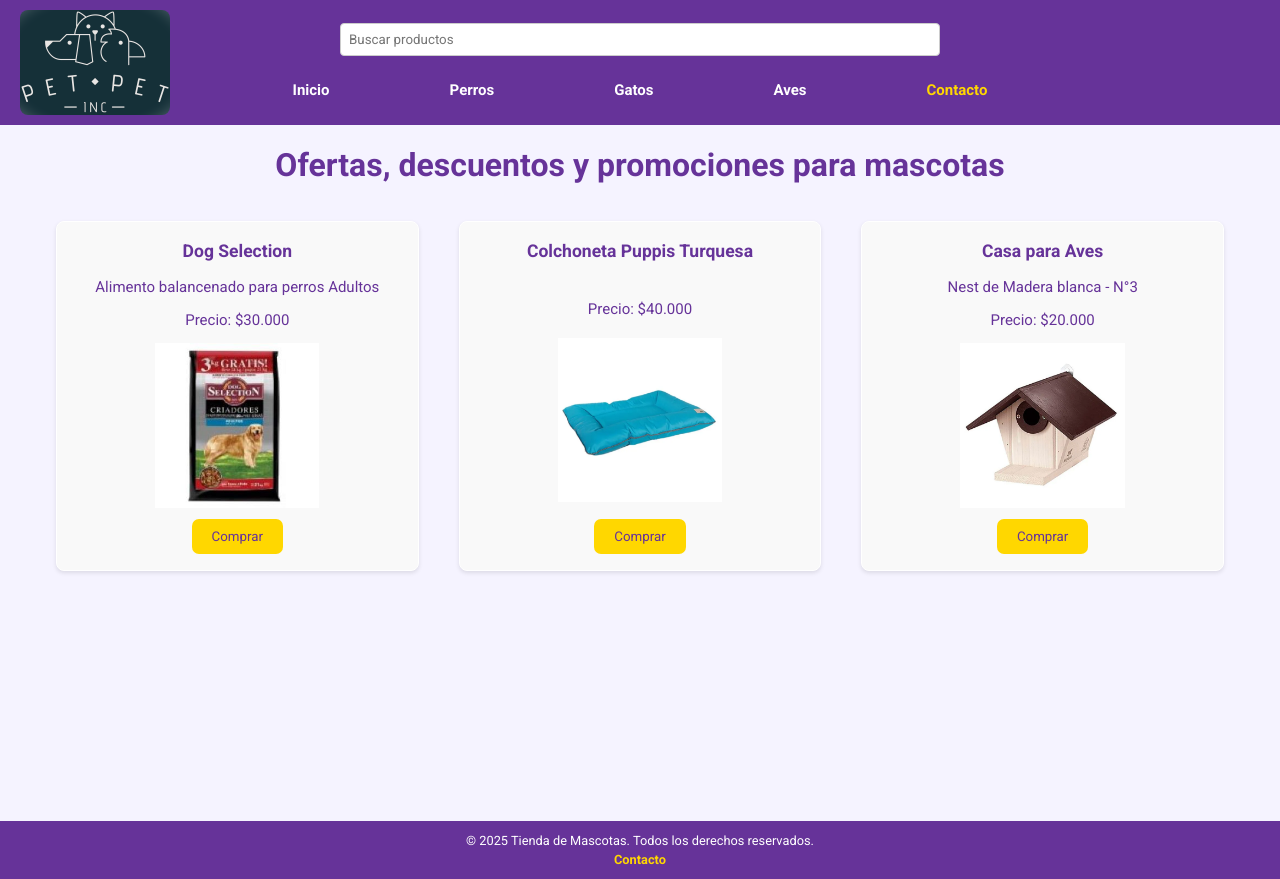
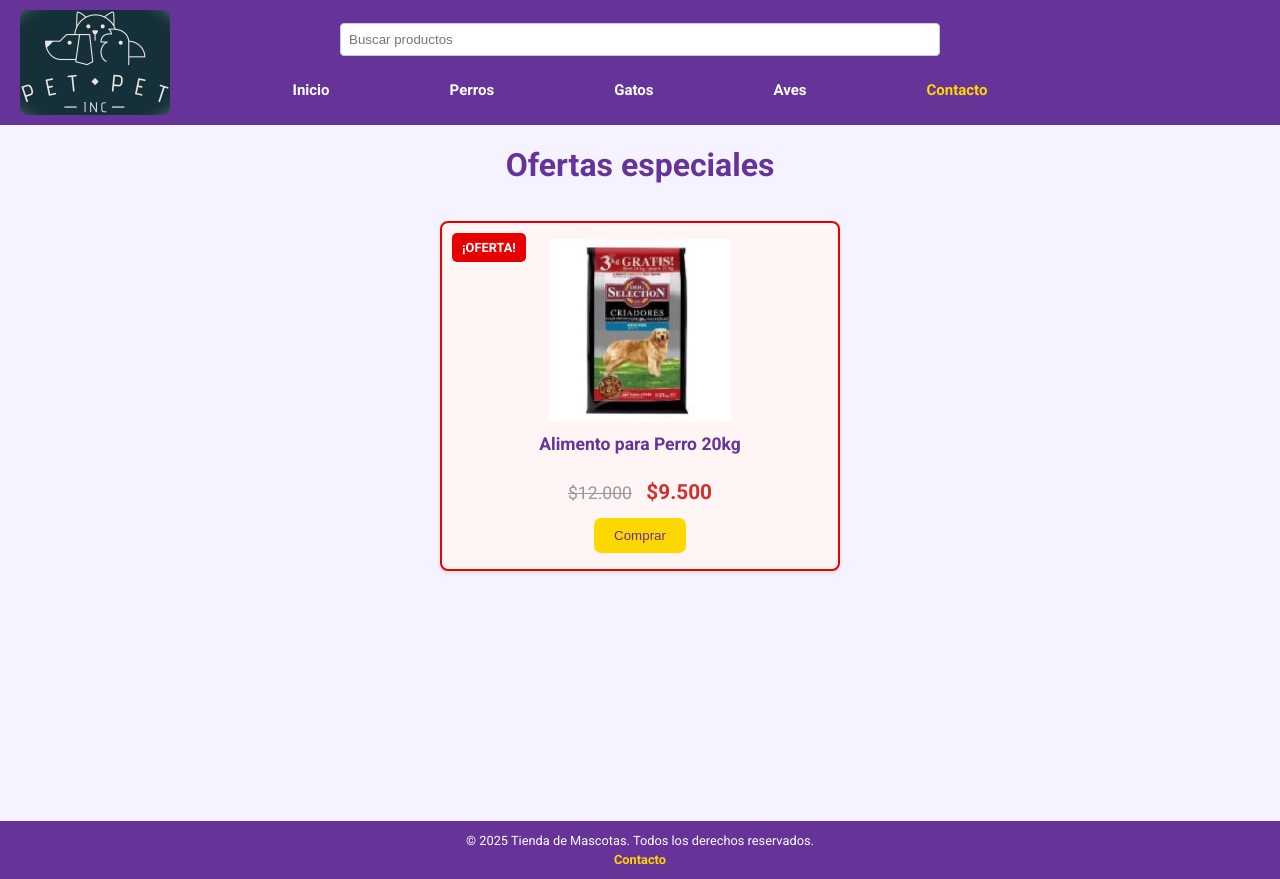
Before and after one commit to kevsrosales/Aplicaciones-Web-Cliente, a plain HTML site: page ProyectoCatalogo/ofertas.html in a window 1280 px wide. Drawn offline with Linux system fonts and the light colour scheme.

Commit message:
mejora visual de la card en la seccion ofertas, le puse un borde mas llamativo, una etiqueta de oferta y el precio correcpondiente a la oferta

```diff
--- a/ProyectoCatalogo/ofertas.html
+++ b/ProyectoCatalogo/ofertas.html
@@ -27,30 +27,18 @@
 
     <div class="container">
         <main>
-            <h1>Ofertas, descuentos y promociones para mascotas</h1>
+            <h1>Ofertas especiales</h1>
             <section class="product-grid">
-                <article class="product-card">
-                    <h3>Dog Selection</h3>
-                    <p>Alimento balancenado para perros Adultos</p>
-                    <p>Precio: $30.000</p>
-                    <img src="./img/dogselection213.jpg" alt="Alimento para perros">
-                    <button>Comprar</button>
-                </article>
-                <article class="product-card">
-                    <h3>Colchoneta Puppis Turquesa</h3>
-                    <p></p>
-                    <p>Precio: $40.000</p>
-                    <img src="./img/colchoneta.webp" alt="Colchoneta">
-                    <button>Comprar</button>
-                </article>
-                <article class="product-card">
-                    <h3>Casa para Aves</h3>
-                    <p>Nest de Madera blanca - N°3</p>
-                    <p>Precio: $20.000</p>
-                    <img src="./img/casa-para-aves.webp" alt="Casa para aves">
-                    <button>Comprar</button>
-                </article>
-            </section>
+                <article class="product-card oferta">
+                    <span class="etiqueta-oferta">¡OFERTA!</span>
+                <img src="img/dogselection213.jpg" alt="Nombre del producto">
+                <h3>Alimento para Perro 20kg</h3>
+                <p class="precio">
+                    <span class="precio-anterior">$12.000</span>
+                    <span class="precio-oferta">$9.500</span>
+                </p>
+                <button>Comprar</button>
+            </div>
         </main>
     </div>
     <footer>
--- a/ProyectoCatalogo/styles/styles.css
+++ b/ProyectoCatalogo/styles/styles.css
@@ -1,25 +1,30 @@
 @import url("https://fonts.googleapis.com/css2?family=Roboto:wght@400;700&display=swap");
+
+:root {
+    --box-shadow: 0px 0px 15px #0003;
+}
 
 * {
     box-sizing: border-box;
     margin: 0;
-    font-family: 'Roboto', sans-serif;
 }
 
 body {
     background-color: #f5f3ff;
     color: #663399;
     font-size: 15px;
-    line-height: 1.5; /* Espaciado entre líneas */
+    line-height: 1.5;
+    font-family: 'Roboto', sans-serif;
 }
 
 h2 {
     text-align: center;
     margin: 0;
-    border: 1px solid #ccc;
     box-shadow: 0px 0px 15px #0003;
     border-radius: 5px;
 }
+
+/* Estilos para el header */
 
 header {
     background-color: #663399;
@@ -71,6 +76,8 @@ header {
     color: #FFD700;
 }
 
+/* Product card - main */
+
 .container {
     display: flex;
     flex-direction: column;
@@ -100,6 +107,7 @@ main {
 }
 
 .product-card {
+    position: relative;
     background-color: #f9f9f9;
     box-sizing: border-box;
     border: 1px solid white;
@@ -135,6 +143,8 @@ main {
     background-color: #e6c200;
 }
 
+/* Footer */
+
 footer {
     background-color: #663399;
     color: white;
@@ -149,13 +159,15 @@ footer a {
     font-weight: bold;
 }
 
+/* Form */
+
 form {
     background-color: #f9f9f9;
     max-width: 500px;
     margin: auto;
     border-radius: 8px;
     margin-top: 50px;
-    margin-bottom: 27rem;
+    margin-bottom: 5rem;
 }
 
 form h2 {
@@ -166,7 +178,7 @@ form h2 {
     width: 100%;
     padding: 6px 12px;
     border: 1px solid white;
-    box-shadow: 0px 0px 15px #0003;
+    box-shadow: var(--box-shadow);
     border-radius: 5px;
     color: #333;
 }
@@ -187,7 +199,7 @@ textarea {
     width: 100%;
     padding: 6px 12px;
     border: 1px solid white;
-    box-shadow: 0px 0px 15px #0003;
+    box-shadow: var(--box-shadow);
     border-radius: 5px;
     color: #333;
 }
@@ -195,6 +207,46 @@ textarea {
 .btn-enviar:hover {
     background-color: #a8a8a8;
 }
+
+/* Oferta */
+
+.product-card.oferta {
+    border: 2px solid #e60000;
+    background-color: #fff5f5;
+    position: relative;
+}
+
+.etiqueta-oferta {
+    position: absolute;
+    top: 10px;
+    left: 10px;
+    background-color: #e60000;
+    color: white;
+    padding: 5px 10px;
+    font-size: 0.8rem;
+    font-weight: bold;
+    border-radius: 5px;
+    z-index: 2;
+}
+
+.precio {
+    margin-top: 10px;
+    font-size: 1.1rem;
+}
+
+.precio-anterior {
+    text-decoration: line-through;
+    color: #999;
+    margin-right: 10px;
+}
+
+.precio-oferta {
+    color: #d32f2f;
+    font-weight: bold;
+    font-size: 1.3rem;
+}
+
+/* Media Queries para Responsividad */
 
 @media (max-width: 768px) {
     .header-container {
```
Also changed, not shown: ProyectoCatalogo/aves.html (+0 -1 lines), ProyectoCatalogo/contact.html (+0 -1 lines), ProyectoCatalogo/gatos.html (+0 -1 lines), ProyectoCatalogo/img/sticker-oferta.png (added).
